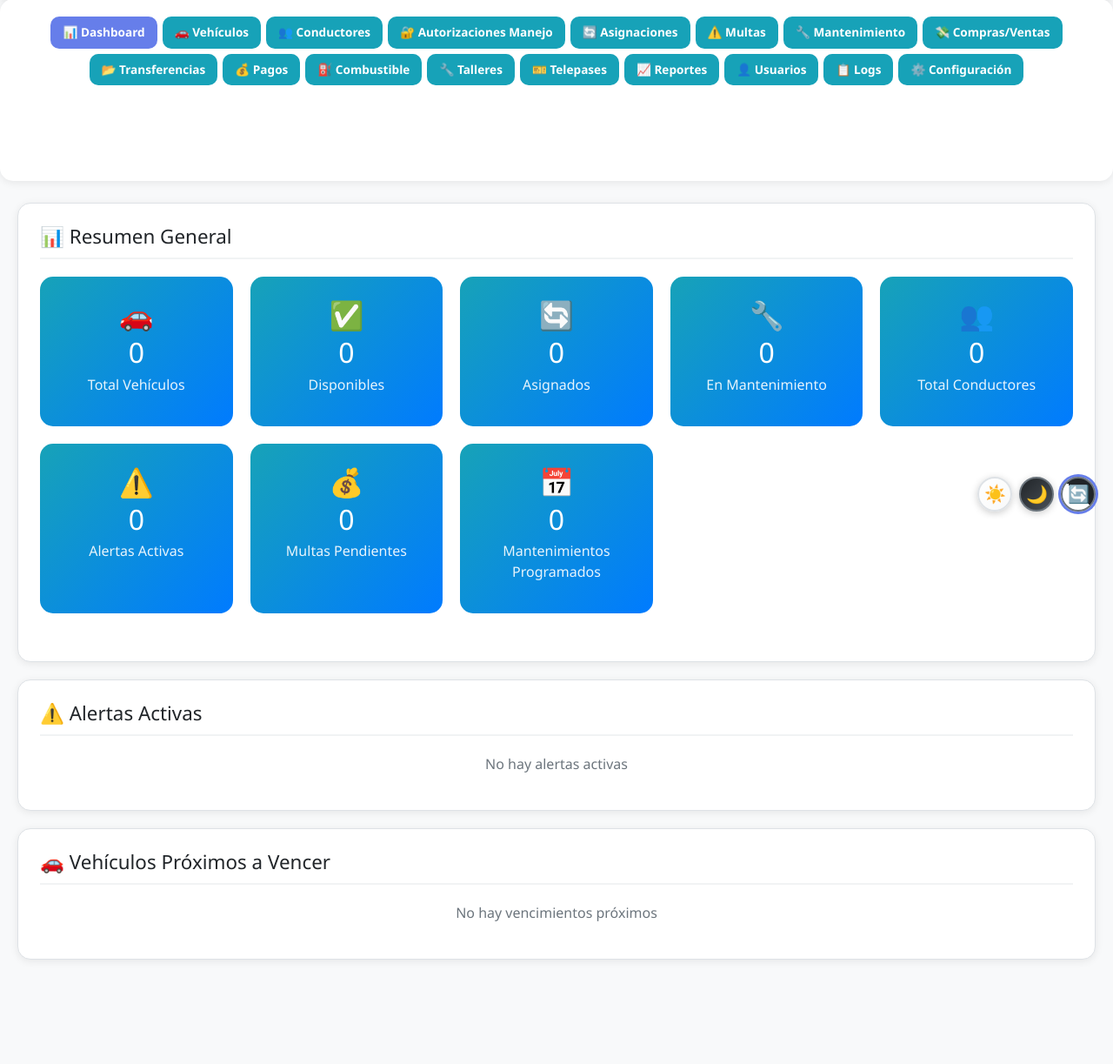
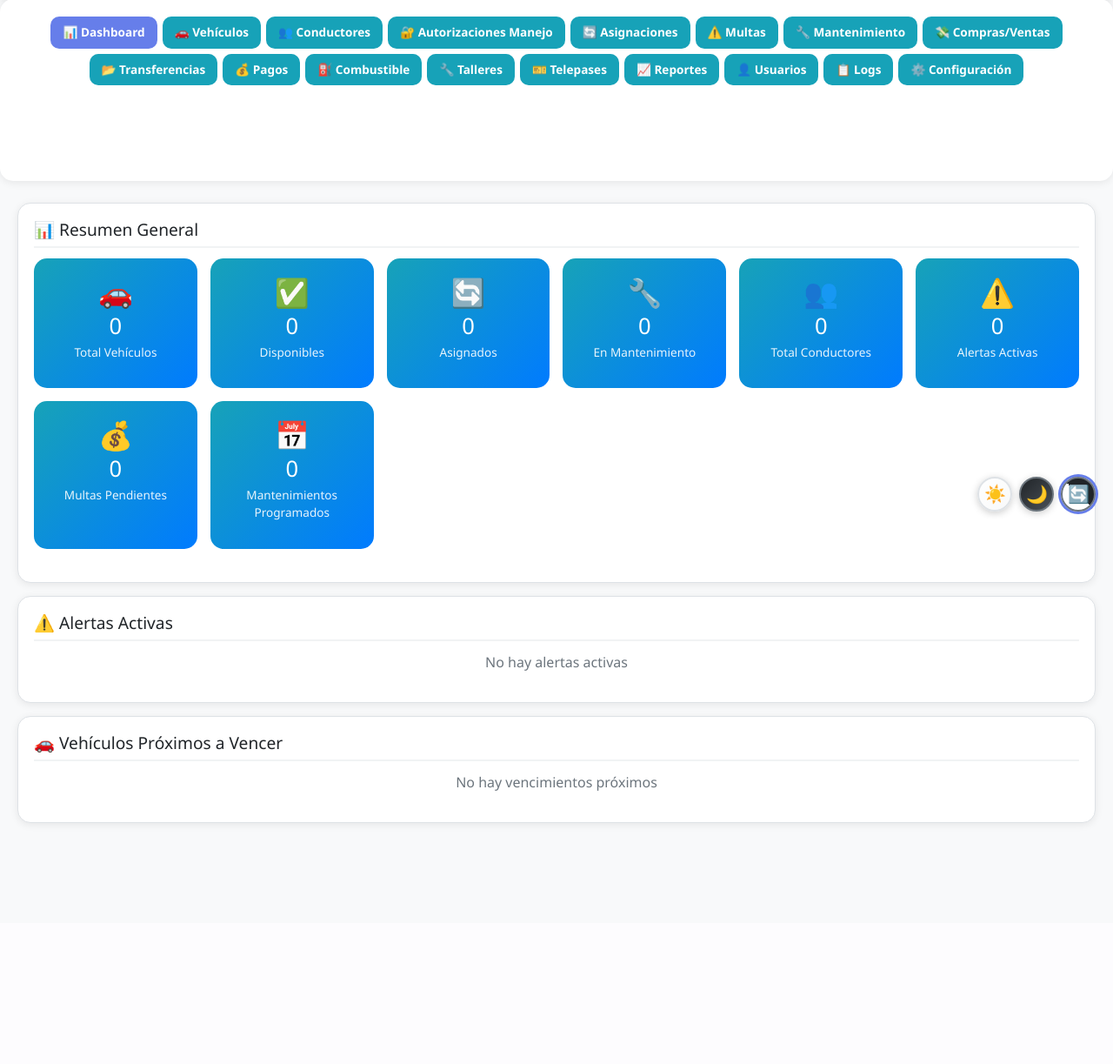
Before and after one commit to sergioecm60/secmautos, a PHP site: page / in a window 1280 px wide. Shown: the part 192-1415 px from the top of the page at 87% size. After the commit the page ends 1141 px from the top, so only its background shows below. Run offline with PHP 8.4, Linux system fonts and the light colour scheme; the visitor is signed in with stand-in values (Sample User, id 1); data that the repository does not hold is empty.

Commit message:
style: compactar dashboard cards y tablas

```diff
--- a/assets/css/style.css
+++ b/assets/css/style.css
@@ -116,8 +116,8 @@ body.modern-login-body::before {
 .collapsible-form.active { display: block; }
 
 /* Las "tarjetas" son los contenedores blancos con sombra */
-.card { background: var(--bg-secondary); border-radius: var(--radius-lg); padding: 25px; margin-bottom: 20px; box-shadow: var(--shadow); border: 1px solid var(--border-color); }
-.card h3 { color: var(--text-primary); margin-bottom: 20px; font-size: 1.4em; border-bottom: 2px solid var(--border-light); padding-bottom: 10px; }
+.card { background: var(--bg-secondary); border-radius: var(--radius-lg); padding: 18px; margin-bottom: 15px; box-shadow: var(--shadow); border: 1px solid var(--border-color); }
+.card h3 { color: var(--text-primary); margin-bottom: 12px; font-size: 1.2em; border-bottom: 2px solid var(--border-light); padding-bottom: 8px; }
 
 /* ========== FORMULARIOS ========== */
 /* Grilla para organizar campos de formulario en columnas */
@@ -280,8 +280,8 @@ body.modern-login-body::before {
 
 /* ========== TABLAS ========== */
 .table-container { overflow-x: auto; } /* Permite scroll horizontal en tablas grandes */
-table { width: 100%; border-collapse: collapse; margin-top: 15px; }
-th, td { padding: 12px; text-align: left; border-bottom: 1px solid var(--border-color); }
+table { width: 100%; border-collapse: collapse; margin-top: 10px; }
+th, td { padding: 8px 10px; text-align: left; border-bottom: 1px solid var(--border-color); }
 th { background-color: var(--bg-tertiary); font-weight: 600; color: var(--text-secondary); }
 tr:hover { background-color: var(--bg-tertiary); } /* Efecto al pasar el mouse sobre una fila */
 
@@ -302,10 +302,10 @@ tr:hover { background-color: var(--bg-tertiary); } /* Efecto al pasar el mouse s
 
 
 /* ========== ESTADÍSTICAS (NO USADO ACTUALMENTE) ========== */
-.stats-grid { display: grid; grid-template-columns: repeat(auto-fit, minmax(200px, 1fr)); gap: 20px; margin-bottom: 30px; }
-.stat-card { background: var(--gradient-info); color: white; padding: 20px; border-radius: var(--radius-lg); text-align: center; }
-.stat-card h4 { font-size: 2em; margin-bottom: 5px; }
-.stat-card p { opacity: 0.9; }
+.stats-grid { display: grid; grid-template-columns: repeat(auto-fit, minmax(160px, 1fr)); gap: 15px; margin-bottom: 20px; }
+.stat-card { background: var(--gradient-info); color: white; padding: 15px; border-radius: var(--radius-lg); text-align: center; }
+.stat-card h4 { font-size: 1.6em; margin-bottom: 4px; }
+.stat-card p { opacity: 0.9; font-size: 0.85em; }
 
 /* ========== BREADCRUMBS (MIGAS DE PAN - NO USADO ACTUALMENTE) ========== */
 .breadcrumbs { margin-bottom: 15px; font-size: 14px; color: var(--text-secondary); }
```
